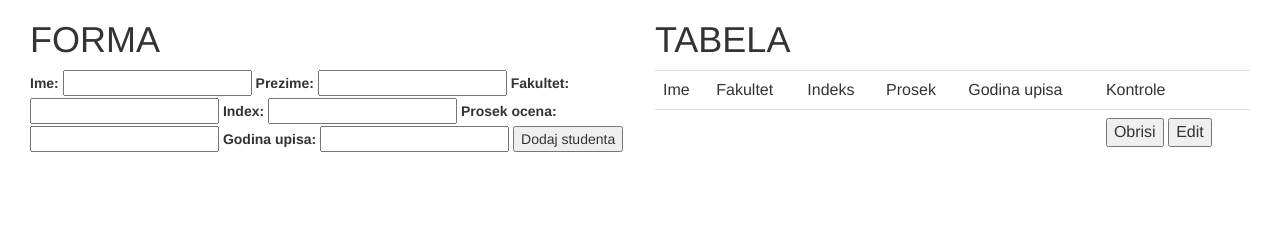
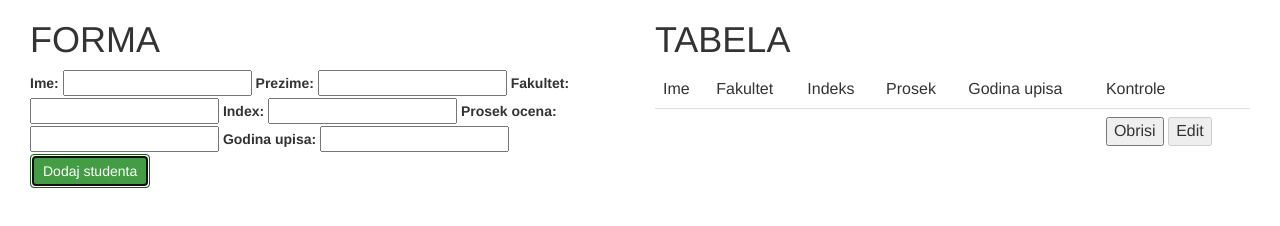
Before and after one commit to mletic/AngularKurs, a website: page Vezbe4/Zadatak2/index.html in a window 1280 px wide. Both pictures are taken after a click on the button "Dodaj studenta". Drawn offline with nearby package versions, Linux system fonts and the light colour scheme; files whose address does not match are found by name.

Commit message:
Vezbe 4 - Zadatak 2 - Domaci

```diff
--- a/Vezbe4/Zadatak2/index.html
+++ b/Vezbe4/Zadatak2/index.html
@@ -2,6 +2,7 @@
 	<head>
 		<title>Vezbe 4 - Zadatak 2</title>
 		<link rel="stylesheet" href="bower_components/bootstrap/dist/css/bootstrap.min.css"/>
+		<link rel="stylesheet" href="styles/css/style.css"/>
 		<script src="bower_components/angular/angular.min.js"></script>
 		<script src="app.js" type="text/javascript"></script>
 		<script src="mycontroller.js" type="text/javascript"></script>
@@ -9,7 +10,7 @@
 	<body ng-app='MyApp'>
 		<div class="col-md-12" ng-controller="StudentController as studentCtrl">
 			<!--INPUT FORM -->
-			<div class="col-md-6">
+			<div class="student-form col-md-6">
 				<h1>FORMA</h1>
 				<span>
 					<label>Ime: </label>
@@ -35,14 +36,14 @@
 					<label>Godina upisa: </label>
 					<input type="number" ng-model="studentCtrl.student.godinaUpisa"/>
 				</span>
-				<button ng-click="studentCtrl.dodajStudenta()">Dodaj studenta</button>
-				<!-- BONUS - ZA DOMACI -->
+				<button class="btn btn-success" ng-click="studentCtrl.dodajStudenta()">Dodaj studenta</button>
 			</div>
 
 			<!--TABLE -->
 			<div class="col-md-6">
 				<h1>TABELA</h1>
 				<table class="table">
+					<thead>
 						<tr>
 							<td>Ime</td>
 							<td>Fakultet</td>
@@ -51,7 +52,8 @@
 							<td>Godina upisa</td>
 							<td>Kontrole</td>
 						</tr>
-					<tr ng-repeat="std in studentCtrl.studenti">
+					</thead>
+					<tr ng-repeat="std in studentCtrl.studenti" ng-class="{'manji-prosek': std.prosek < 8}">
 						<td>{{std.ime}}</td>
 						<td>{{std.fakultet}}</td>
 						<td>{{std.index}}</td>
@@ -59,7 +61,8 @@
 						<td>{{std.godinaUpisa}}</td>
 						<td>
 							<button ng-click="studentCtrl.obrisiStudenta($index)">Obrisi</button>
-							<button ng-click="studentCtrl.editStudenta($index)">Edit</button>
+							<!-- BONUS - ZA DOMACI -->
+							<button ng-click="studentCtrl.editStudenta($index)"" ng-disabled="{{std.godinaUpisa < 2009}}">Edit</button>
 						</td>
 					</tr>
 				</table>
--- a/Vezbe4/Zadatak2/mycontroller.js
+++ b/Vezbe4/Zadatak2/mycontroller.js
@@ -22,8 +22,13 @@ app.controller('StudentController', function($scope)
 
 	self.obrisiStudenta = function (index) {
 		console.log(index);
-		//delete self.studenti[index];
 		self.studenti.splice(index, 1);
+	};
+
+	//DOMACI
+	self.editStudenta = function (index) {
+		console.log(index);
+		self.student = self.studenti[index];
 	};
 
 
```
Lines whose indentation alone changed are shown as unchanged.
